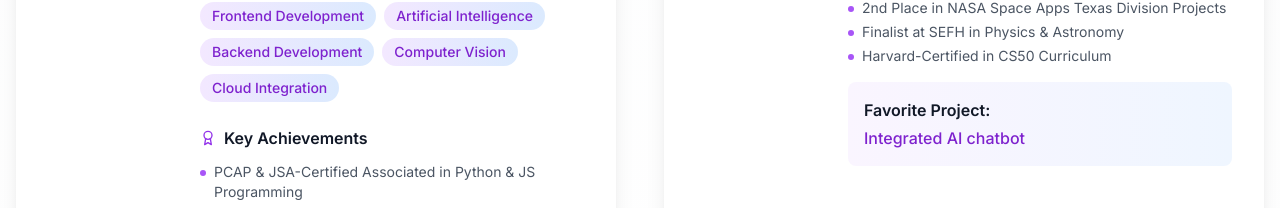
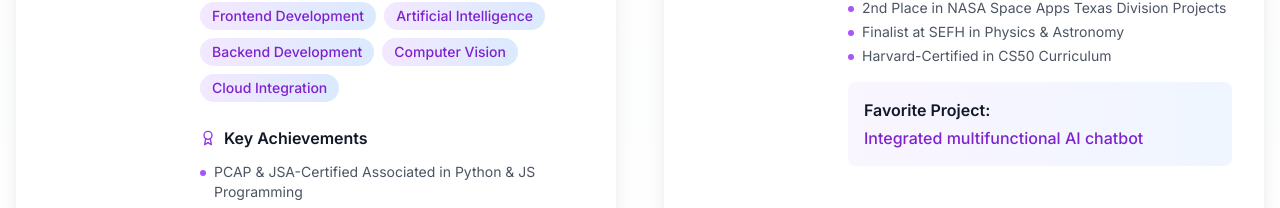
Before and after one commit to programmingcvhs/programmingcvhs.github.io, a Next.js app: page /team in a window 1280 px wide. Shown: the part 2074-2282 px from the top of the page. Built offline with nearby package versions, Linux system fonts and the light colour scheme.

Commit message:
Update page.tsx

```diff
--- a/app/team/page.tsx
+++ b/app/team/page.tsx
@@ -60,7 +60,7 @@ const teamMembers = [
     social: {
       email: "s1885796@online.houstonisd.org"
     },
-    favoriteProject: "Integrated AI chatbot"
+    favoriteProject: "Integrated multifunctional AI chatbot"
   }
 ]
 
```
